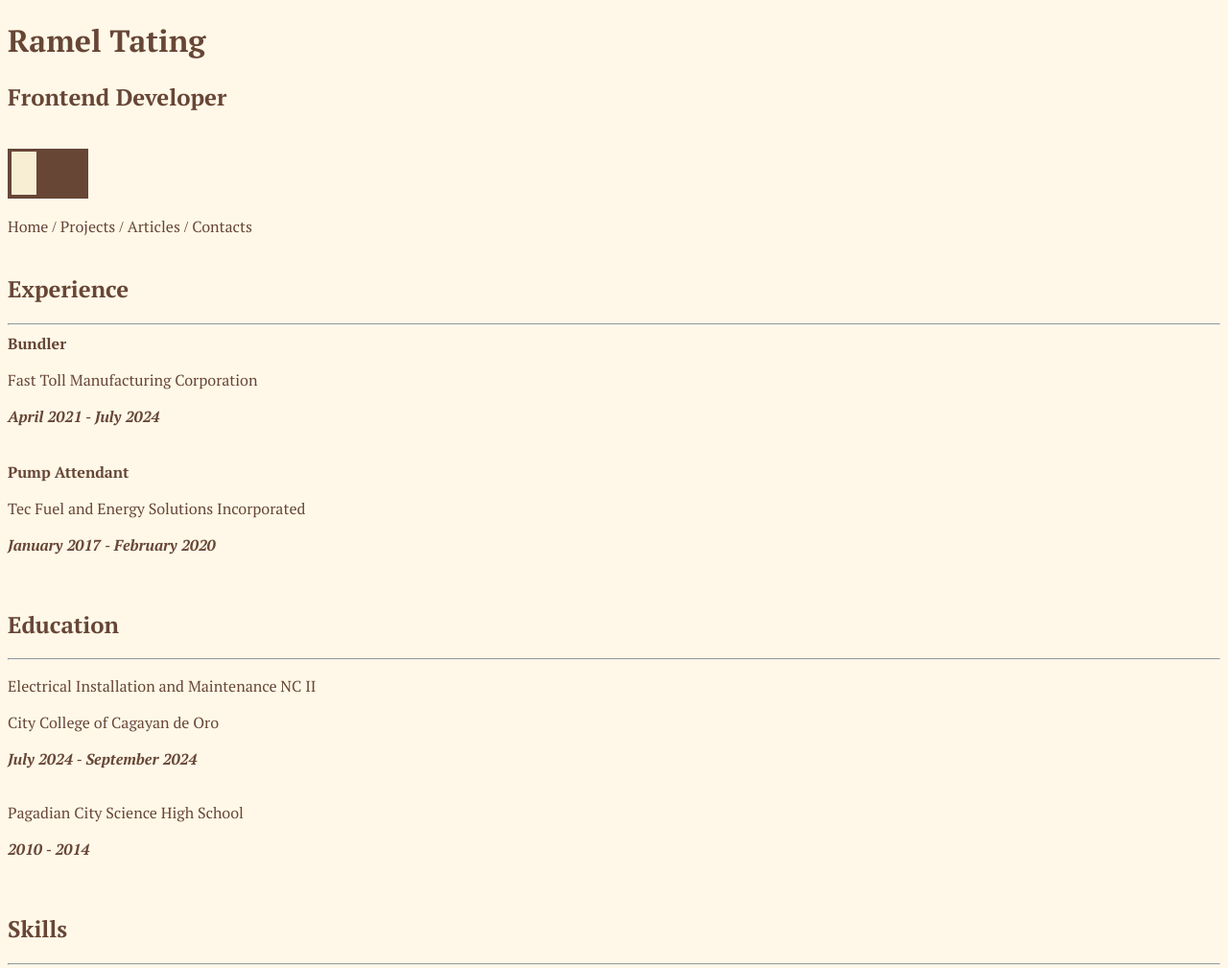
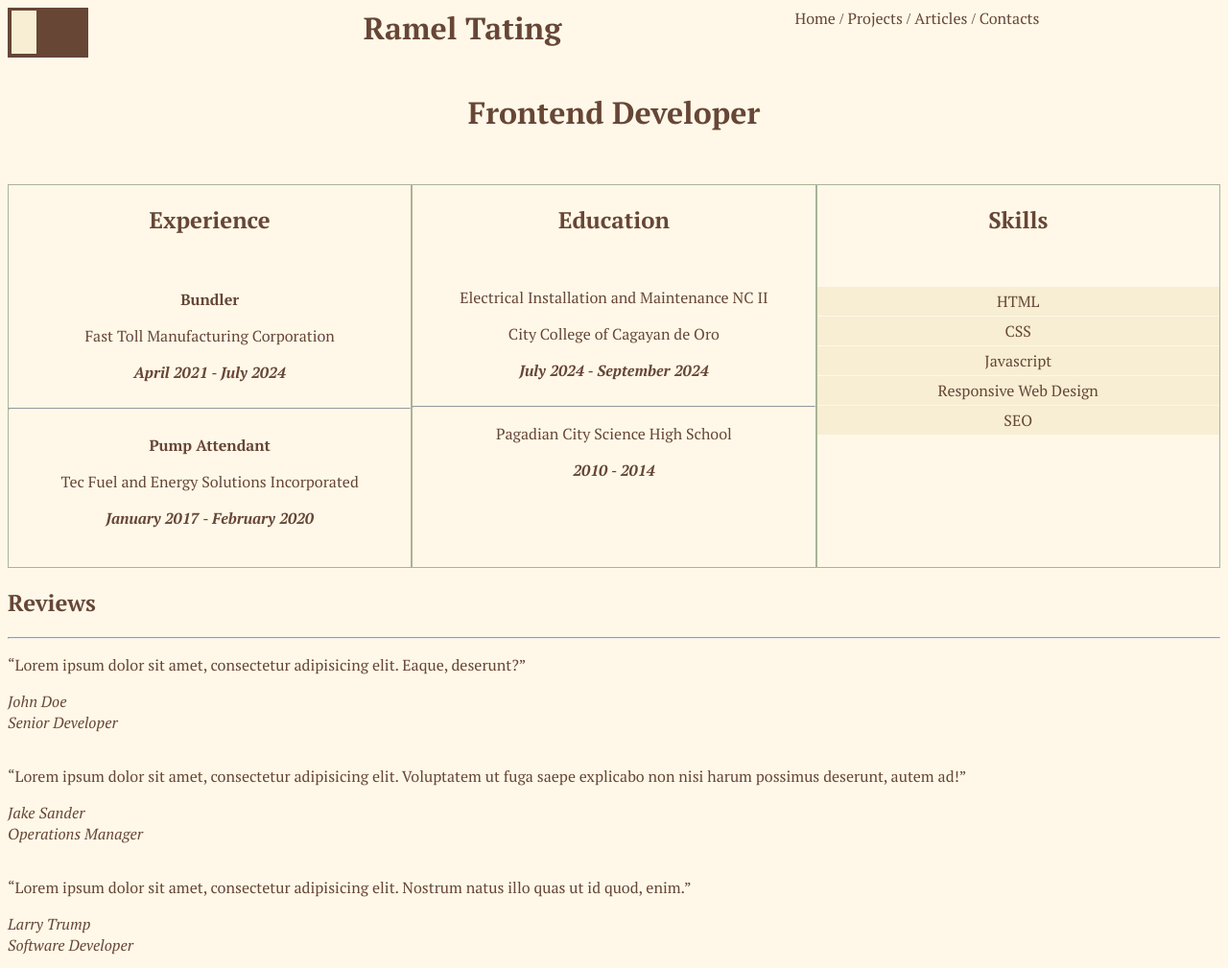
Before and after one commit to tatingramel/roadmap-sh, a plain HTML site: page frontend/personal-portfolio/index.html in a window 1280 px wide. Shown: the top 1009 px of the page at 96% size. Drawn offline with Linux system fonts and the light colour scheme.

Commit message:
some modification of personal portfolio

```diff
--- a/frontend/personal-portfolio/index.html
+++ b/frontend/personal-portfolio/index.html
@@ -23,6 +23,8 @@
 		/>
 		<link rel="stylesheet" href="fonts.css" type="text/css" media="all" />
 		<link rel="stylesheet" href="style.css" type="text/css" media="all" />
+		<link rel="stylesheet" href="responsive.css" type="text/css" media="all" />
+
 		<script
 			defer
 			src="script.js"
@@ -30,46 +32,73 @@
 			charset="utf-8"
 		></script>
 	</head>
-	<body id="bodyElement">
+	<body>
 		<main>
+			<div class="row">
+				<div class="cl-6">
 					<header>
-				<h1>Ramel Tating</h1>
-				<h2>Frontend Developer</h2>
-				<br />
+						<div class="cl-6">
 							<label class="switch">
 								<input id="toggle" type="checkbox" />
 								<span class="slider"></span>
 							</label>
+						</div>
+						<div class="cl-6">
+							<h1 class="center">Ramel Tating</h1>
+						</div>
 					</header>
-			<br />
+				</div>
+				<div class="cl-6">
+					<div class="center">
 						<nav>
 							<a href="/">Home</a> / <a href="project.html">Projects</a> /
 							<a href="article.html">Articles</a> /
 							<a href="contact.html">Contacts</a>
 						</nav>
+					</div>
+				</div>
+			</div>
 			<br />
+			<br />
+			<div class="row">
+				<h1 class="center">Frontend Developer</h1>
+			</div>
+			<br />
+			<br />
+			<br />
+			<div class="row center h-400">
+				<div class="cl-4 br">
+					<section class="experience">
+						<h2>Experience</h2>
+						<br />
+						<br />
+						<article>
 							<section>
-				<h2>Experience</h2>
-				<hr />
-				<article>
+								<div>
 									<strong>Bundler</strong>
 									<p>Fast Toll Manufacturing Corporation</p>
 									<time datetime="2021-04">April 2021</time> -
 									<time datetime="2024-07">July 2024</time>
+								</div>
+							</section>
 							<br />
+							<hr />
 							<br />
-					<br />
+							<section>
+								<div>
 									<strong>Pump Attendant</strong>
 									<p>Tec Fuel and Energy Solutions Incorporated</p>
 									<time datetime="2017-01">January 2017</time> -
 									<time datetime="2020-02">February 2020</time>
+								</div>
+							</section>
 						</article>
 					</section>
+				</div>
+				<div class="cl-4 br">
+					<section class="education">
+						<h2>Education</h2>
 						<br />
-			<br />
-			<section>
-				<h2>Education</h2>
-				<hr />
 						<article>
 							<p>Electrical Installation and Maintenance NC II</p>
 							<p>City College of Cagayan de Oro</p>
@@ -77,15 +106,17 @@
 							<time datetime="2024-09">September 2024</time>
 							<br />
 							<br />
+							<hr />
 							<p>Pagadian City Science High School</p>
-					<time datetime="2010">2010 </time> - <time datetime="2014">2014</time>
+							<time datetime="2010">2010 </time> -
+							<time datetime="2014">2014</time>
 						</article>
 					</section>
+				</div>
+				<div class="cl-4 br">
+					<section class="skills">
+						<h2>Skills</h2>
 						<br />
-			<br />
-			<section>
-				<h2>Skills</h2>
-				<hr />
 						<ul>
 							<li>HTML</li>
 							<li>CSS</li>
@@ -94,9 +125,10 @@
 							<li>SEO</li>
 						</ul>
 					</section>
-			<br />
-			<br />
+				</div>
+			</div>
 			<section>
+			  <div class="row">
 				<h2>Reviews</h2>
 				<hr />
 				<article>
@@ -130,6 +162,7 @@
 					<i>Larry Trump</i><br />
 					<i>Software Developer</i>
 				</article>
+			  </div>
 			</section>
 		</main>
 	</body>
--- /dev/null
+++ b/frontend/personal-portfolio/responsive.css
@@ -0,0 +1,25 @@
+.row {
+	width: 100%;
+	margin: 0;
+	padding: 0;
+}
+.row:after {
+	content: "";
+	display: table;
+	clear: both;
+}
+[class=*"cl-"] {
+	width: 100%;
+}
+@media screen and (min-width: 680px) {
+	.cl-4 {
+	  height: inherit;
+	  box-sizing: border-box;
+		float: left;
+		width: 33.33%;
+	}
+	.cl-6 {
+		float: left;
+		width: 50%;
+	}
+}
--- a/frontend/personal-portfolio/style.css
+++ b/frontend/personal-portfolio/style.css
@@ -84,3 +84,28 @@ a:active {
 .dark a:active {
 	color: var(--color-1);
 }
+.center {
+	margin: auto;
+	text-align: center;
+}
+
+.border-r {
+	border-right: 1px solid var(--color-3);
+}
+ul {
+	list-style: none;
+	padding: 0;
+}
+.h-400 {
+	height: 400px;
+}
+.br {
+	border: 1px solid var(--color-3);
+	padding-bottom: 4px;
+}
+.skills li {
+	padding: 4px 0;
+	background-color: var(--color-2);
+	color: var(--color-4);
+	border-bottom: 1px solid var(--color-1);
+}
```
Lines whose indentation alone changed are shown as unchanged.
